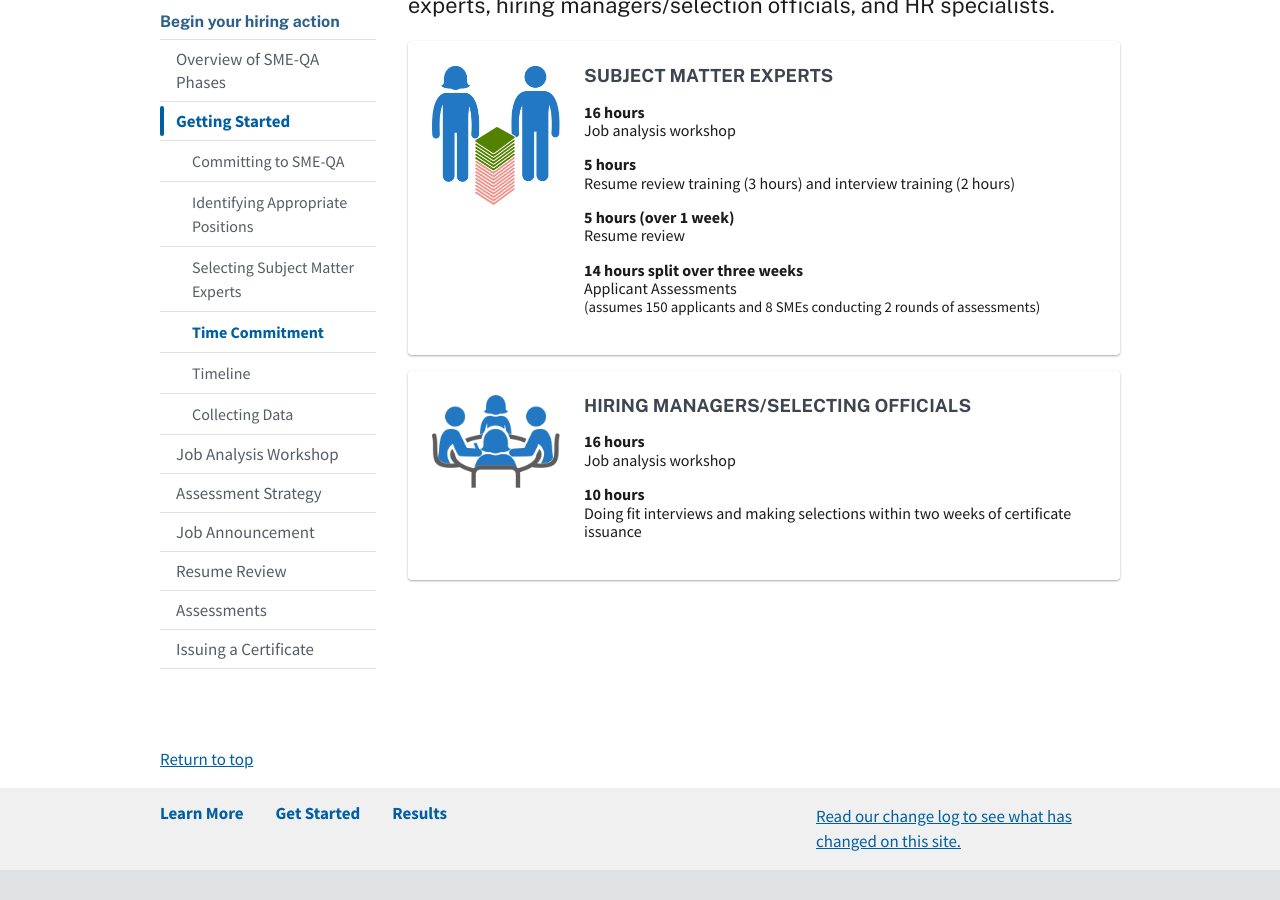
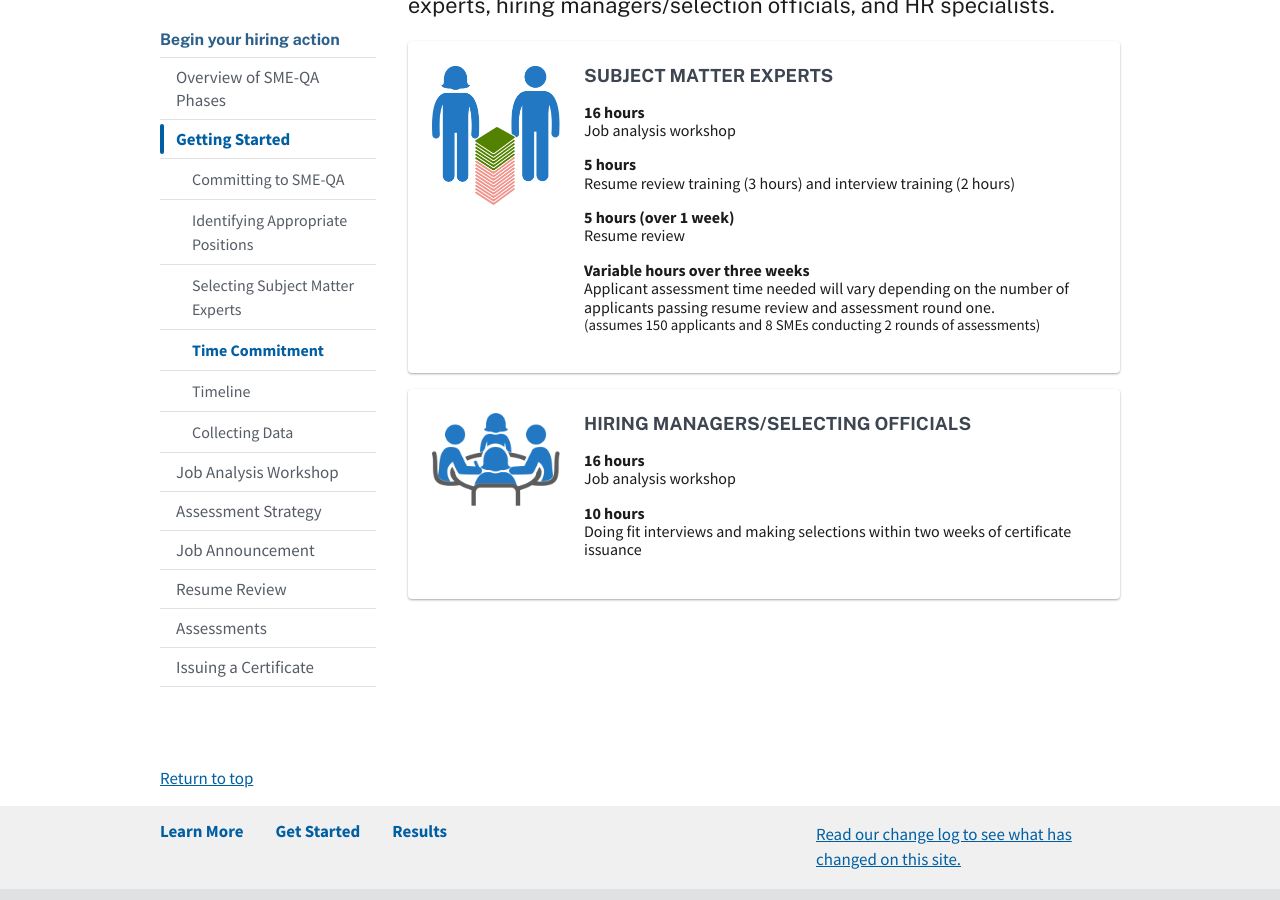
Before and after one commit to usds/SME-QA-Website, a Jekyll site: the page built from pages/phases/getting-started/time-commitment.md, in a window 1280 px wide and 900 px high, scrolled down 428 px. Built offline with Jekyll 4.4.1, drawn with Linux system fonts in a browser that asks for light colours.

Commit message:
Update time-commitment.md

```diff
--- a/pages/phases/getting-started/time-commitment.md
+++ b/pages/phases/getting-started/time-commitment.md
@@ -30,9 +30,9 @@
           <dd class="chp-time-commitment__phase">Resume review training (3 hours) and interview training (2 hours)</dd>
           <dt class="chp-time-commitment__hours">5 hours (over 1 week)</dt>
           <dd class="chp-time-commitment__phase">Resume review</dd>
-          <dt class="chp-time-commitment__hours">14 hours split over three weeks</dt>
+          <dt class="chp-time-commitment__hours">Variable hours over three weeks</dt>
           <dd class="chp-time-commitment__phase">
-            Applicant Assessments
+            Applicant assessment time needed will vary depending on the number of applicants passing resume review and assessment round one.
             <div class="chp-time-commitment__paren">
               (assumes 150 applicants and 8 SMEs conducting 2 rounds of assessments)
             </div>
```
